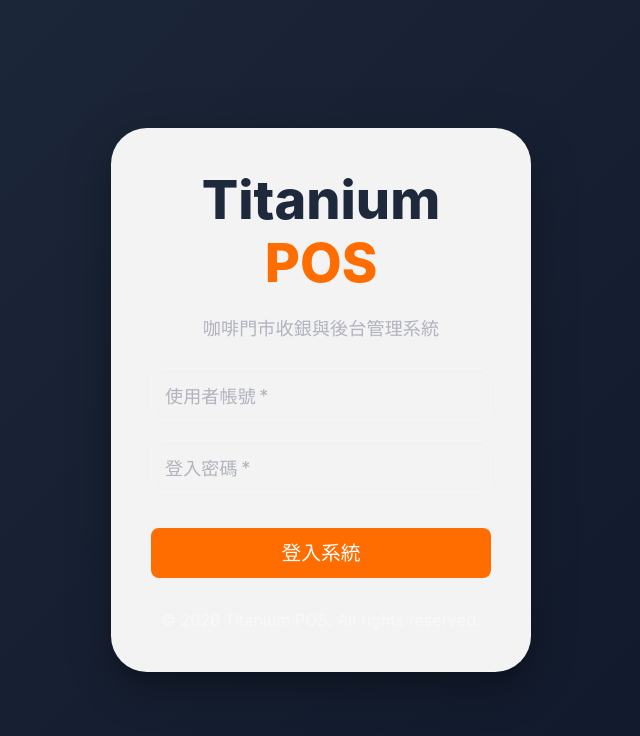
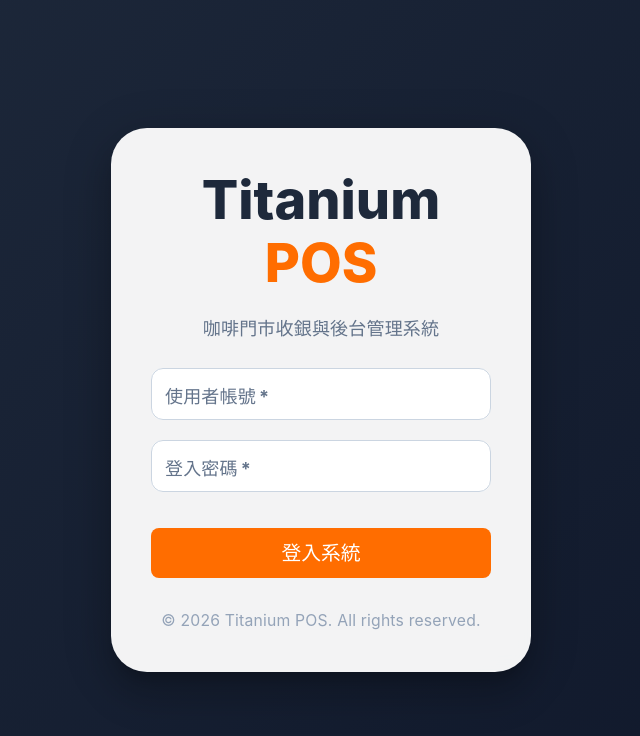
Before and after one commit to billwei1107/POS-system, a React (Vite) app in the folder frontend-web/: page /login in a window 1280 px wide. Shown: the top 736 px of the page, without its empty margins (319-959 px from the left). Built offline with nearby package versions, Linux system fonts and the light colour scheme; no server answers.

Commit message:
fix(auth): restore login form contrast

```diff
--- a/frontend-web/src/features/auth/components/LoginForm.tsx
+++ b/frontend-web/src/features/auth/components/LoginForm.tsx
@@ -2,6 +2,33 @@
 import { Box, TextField, Button, CircularProgress, Alert } from '@mui/material';
 import { APP_BRAND, LOGIN_COPY } from '@shared/config/appBrand';
 import { useLogin } from '../hooks/useLogin';
+
+const loginTextFieldSx = {
+    '& .MuiInputLabel-root': {
+        color: '#64748b',
+        fontWeight: 700,
+    },
+    '& .MuiInputLabel-root.Mui-focused': {
+        color: APP_BRAND.colors.accent,
+    },
+    '& .MuiOutlinedInput-root': {
+        color: '#1e293b',
+        backgroundColor: '#ffffff',
+        '& fieldset': {
+            borderColor: '#cbd5e1',
+        },
+        '&:hover fieldset': {
+            borderColor: '#94a3b8',
+        },
+        '&.Mui-focused fieldset': {
+            borderColor: APP_BRAND.colors.accent,
+        },
+    },
+    '& .MuiOutlinedInput-input': {
+        color: '#1e293b',
+        WebkitTextFillColor: '#1e293b',
+    },
+};
 
 /**
  * @file LoginForm.tsx
@@ -30,6 +57,7 @@
                 onChange={(e) => setUsername(e.target.value)}
                 fullWidth
                 required
+                sx={loginTextFieldSx}
             />
 
             <TextField
@@ -40,6 +68,7 @@
                 onChange={(e) => setPassword(e.target.value)}
                 fullWidth
                 required
+                sx={loginTextFieldSx}
             />
 
             <Button
--- a/frontend-web/src/features/auth/pages/LoginPage.tsx
+++ b/frontend-web/src/features/auth/pages/LoginPage.tsx
@@ -65,7 +65,8 @@
                     maxWidth: 420,
                     borderRadius: 3,
                     background: 'rgba(255, 255, 255, 0.95)',
-                    backdropFilter: 'blur(10px)'
+                    backdropFilter: 'blur(10px)',
+                    color: '#1e293b',
                 }}
             >
                 <Typography
@@ -81,7 +82,7 @@
                         {APP_BRAND.productNameParts.accent}
                     </Box>
                 </Typography>
-                <Typography variant="subtitle1" align="center" color="text.secondary" sx={{ mb: 3 }}>
+                <Typography variant="subtitle1" align="center" sx={{ mb: 3, color: '#64748b' }}>
                     {APP_BRAND.subtitle}
                 </Typography>
                 {requiresAdminLogin && (
@@ -92,7 +93,7 @@
 
                 <LoginForm />
 
-                <Typography variant="body2" align="center" color="text.disabled" sx={{ mt: 4 }}>
+                <Typography variant="body2" align="center" sx={{ mt: 4, color: '#94a3b8' }}>
                     {APP_BRAND.copyright}
                 </Typography>
             </Paper>
```
Also changed, not shown: 2 other files (tests, documents, lock files or other folders).
